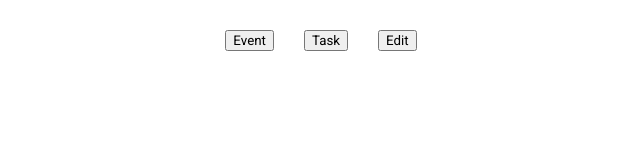
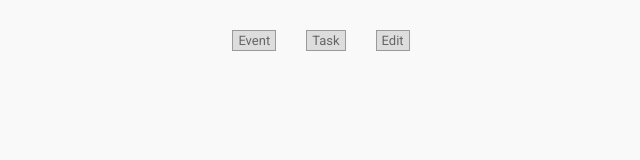
Before and after one commit to ar5had/react-dialog-box, a React (Create React App) app: page / in a window 1280 px wide. Shown: the top 160 px of the page, without its empty margins (319-959 px from the left). Built offline with nearby package versions, Linux system fonts and the light colour scheme.

Commit message:
adding update

```diff
--- a/public/index.html
+++ b/public/index.html
@@ -6,7 +6,7 @@
     <meta name="theme-color" content="#eee" />
     <link rel="shortcut icon" href="%PUBLIC_URL%/favicon.ico">
     <link href="https://fonts.googleapis.com/css?family=Roboto:400,500,700" rel="stylesheet">
-    <title>React Dialogboxes</title>
+    <title>React Dialog Box</title>
   </head>
   <body>
     <div id="root"></div>
--- a/src/components/App/App.css
+++ b/src/components/App/App.css
@@ -8,4 +8,12 @@
 
 button.dialogBtn {
   margin: 15px;
+  padding: 2px 5px;
+  background-color: rgb(221, 221, 221);
+  border-style: outset;
+  border: solid 1px rgba(102, 102, 102, 0.56);
 }
+
+button::-moz-focus-inner {
+  border: 0;
+}
--- a/src/index.css
+++ b/src/index.css
@@ -1,9 +1,15 @@
 * {
   font-family: 'Roboto', sans-serif;
+  color: #666;
+  font-size: 13px;
+  outline: none;
+  -moz-outline: none;
+  font-weight: 400;
 }
 
 body {
   margin: 0;
   padding: 0;
   font-family: sans-serif;
+  background: rgba(238, 238, 238, 0.3);
 }
```
